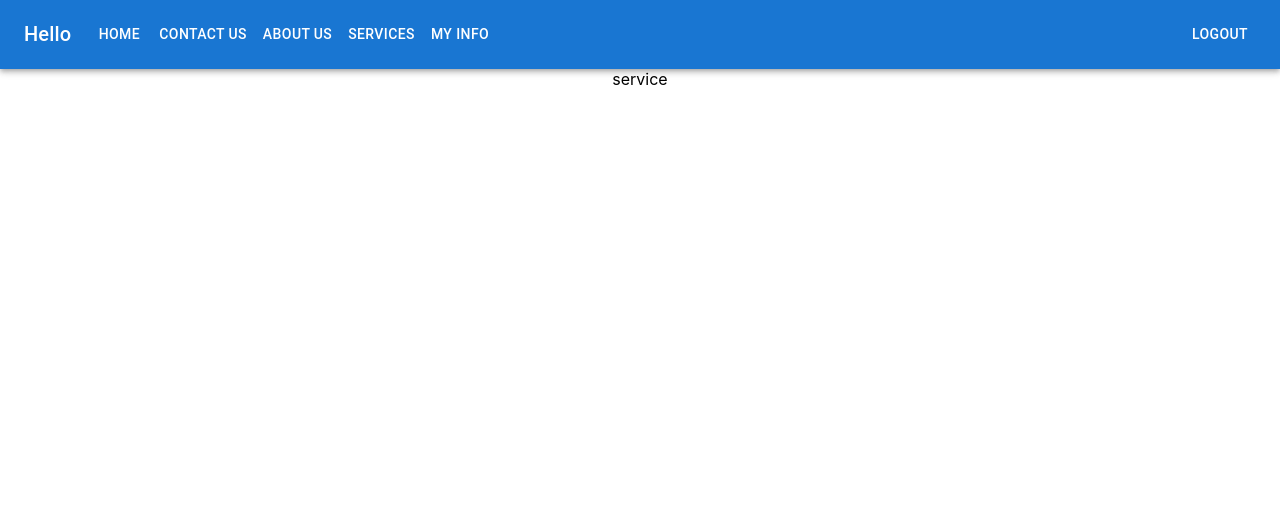
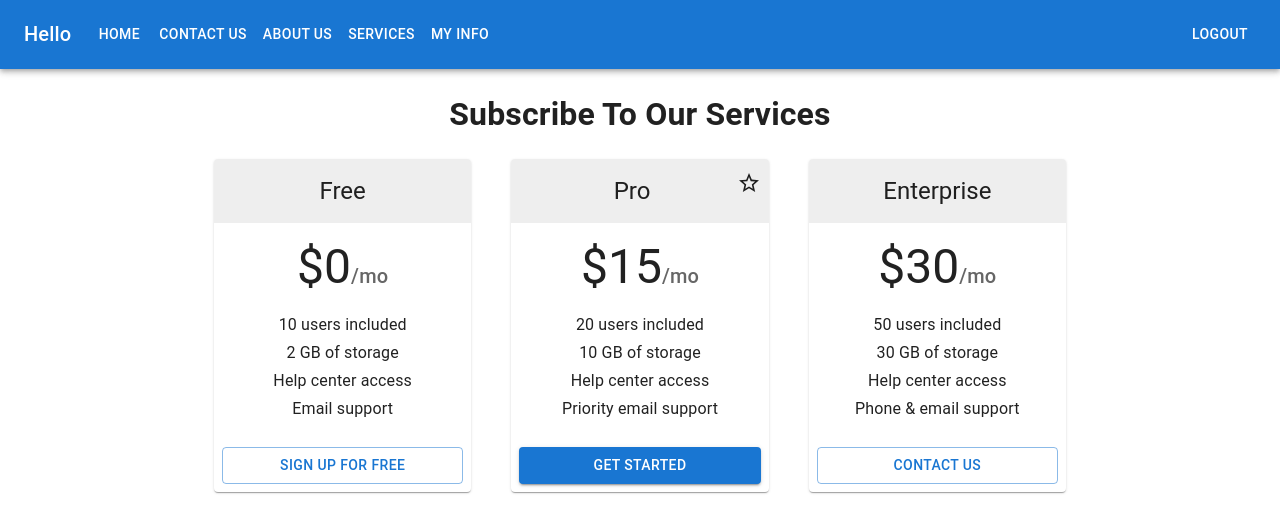
Before and after one commit to MajdHarbb/React-Sign-In-Sign-Up-, a React (Create React App) app: page /home/services in a window 1280 px wide. Shown: the top 532 px of the page. Built offline with nearby package versions, Linux system fonts and the light colour scheme; no server answers.

Commit message:
services

```diff
--- /dev/null
+++ b/src/components/ServicesComponent.js
@@ -0,0 +1,165 @@
+import * as React from 'react';
+import AppBar from '@mui/material/AppBar';
+import Box from '@mui/material/Box';
+import Button from '@mui/material/Button';
+import Card from '@mui/material/Card';
+import CardActions from '@mui/material/CardActions';
+import CardContent from '@mui/material/CardContent';
+import CardHeader from '@mui/material/CardHeader';
+import CssBaseline from '@mui/material/CssBaseline';
+import Grid from '@mui/material/Grid';
+import StarIcon from '@mui/icons-material/StarBorder';
+import Toolbar from '@mui/material/Toolbar';
+import Typography from '@mui/material/Typography';
+import Link from '@mui/material/Link';
+import GlobalStyles from '@mui/material/GlobalStyles';
+import Container from '@mui/material/Container';
+
+
+
+const tiers = [
+    {
+        title: 'Free',
+        price: '0',
+        description: [
+            '10 users included',
+            '2 GB of storage',
+            'Help center access',
+            'Email support',
+        ],
+        buttonText: 'Sign up for free',
+        buttonVariant: 'outlined',
+    },
+    {
+        title: 'Pro',
+        price: '15',
+        description: [
+            '20 users included',
+            '10 GB of storage',
+            'Help center access',
+            'Priority email support',
+        ],
+        buttonText: 'Get started',
+        buttonVariant: 'contained',
+    },
+    {
+        title: 'Enterprise',
+        price: '30',
+        description: [
+            '50 users included',
+            '30 GB of storage',
+            'Help center access',
+            'Phone & email support',
+        ],
+        buttonText: 'Contact us',
+        buttonVariant: 'outlined',
+    },
+];
+
+const footers = [
+    {
+        title: 'Company',
+        description: ['Team', 'History', 'Contact us', 'Locations'],
+    },
+    {
+        title: 'Features',
+        description: [
+            'Cool stuff',
+            'Random feature',
+            'Team feature',
+            'Developer stuff',
+            'Another one',
+        ],
+    },
+    {
+        title: 'Resources',
+        description: ['Resource', 'Resource name', 'Another resource', 'Final resource'],
+    },
+    {
+        title: 'Legal',
+        description: ['Privacy policy', 'Terms of use'],
+    },
+];
+
+function PricingContent() {
+    return (
+        <React.Fragment>
+            <GlobalStyles styles={{ ul: { margin: 0, padding: 0, listStyle: 'none' } }} />
+            <CssBaseline />
+
+            <Container maxWidth="md" component="main">
+                <Grid container spacing={5} alignItems="flex-end">
+                    {tiers.map((tier) => (
+                        // Enterprise card is full width at sm breakpoint
+                        <Grid
+                            item
+                            key={tier.title}
+                            xs={12}
+                            sm={tier.title === 'Enterprise' ? 12 : 6}
+                            md={4}
+                        >
+                            <Card>
+                                <CardHeader
+                                    title={tier.title}
+                                    subheader={tier.subheader}
+                                    titleTypographyProps={{ align: 'center' }}
+                                    action={tier.title === 'Pro' ? <StarIcon /> : null}
+                                    subheaderTypographyProps={{
+                                        align: 'center',
+                                    }}
+                                    sx={{
+                                        backgroundColor: (theme) =>
+                                            theme.palette.mode === 'light'
+                                                ? theme.palette.grey[200]
+                                                : theme.palette.grey[700],
+                                    }}
+                                />
+                                <CardContent>
+                                    <Box
+                                        sx={{
+                                            display: 'flex',
+                                            justifyContent: 'center',
+                                            alignItems: 'baseline',
+                                            mb: 2,
+                                        }}
+                                    >
+                                        <Typography component="h2" variant="h3" color="text.primary">
+                                            ${tier.price}
+                                        </Typography>
+                                        <Typography variant="h6" color="text.secondary">
+                                            /mo
+                                        </Typography>
+                                    </Box>
+                                    <ul>
+                                        {tier.description.map((line) => (
+                                            <Typography
+                                                component="li"
+                                                variant="subtitle1"
+                                                align="center"
+                                                key={line}
+                                            >
+                                                {line}
+                                            </Typography>
+                                        ))}
+                                    </ul>
+                                </CardContent>
+                                <CardActions>
+                                    <Button fullWidth variant={tier.buttonVariant}>
+                                        {tier.buttonText}
+                                    </Button>
+                                </CardActions>
+                            </Card>
+                        </Grid>
+                    ))}
+                </Grid>
+            </Container>
+            {/* Footer */}
+
+            {/* End footer */}
+        </React.Fragment>
+    );
+}
+
+export default function ServicesComponent() {
+    return <PricingContent />;
+}
--- a/src/pages/ServicesPage.js
+++ b/src/pages/ServicesPage.js
@@ -1,9 +1,12 @@
 import React from 'react';
+import ServicesComponent from '../components/ServicesComponent';
 
 const ServicesPage = () => {
     return (
         <div>
-            service
+            <h1>Subscribe To Our Services</h1>
+            <ServicesComponent/>
+
         </div>
     );
 };
```
